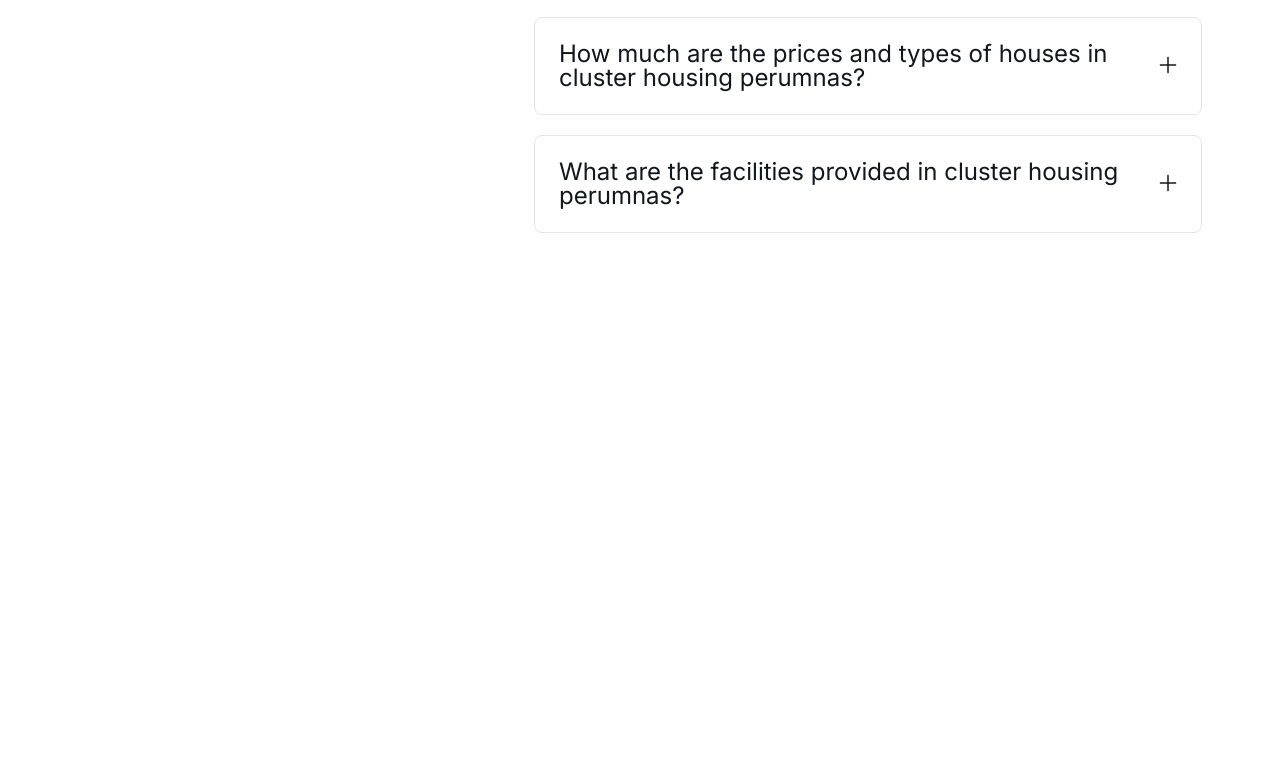
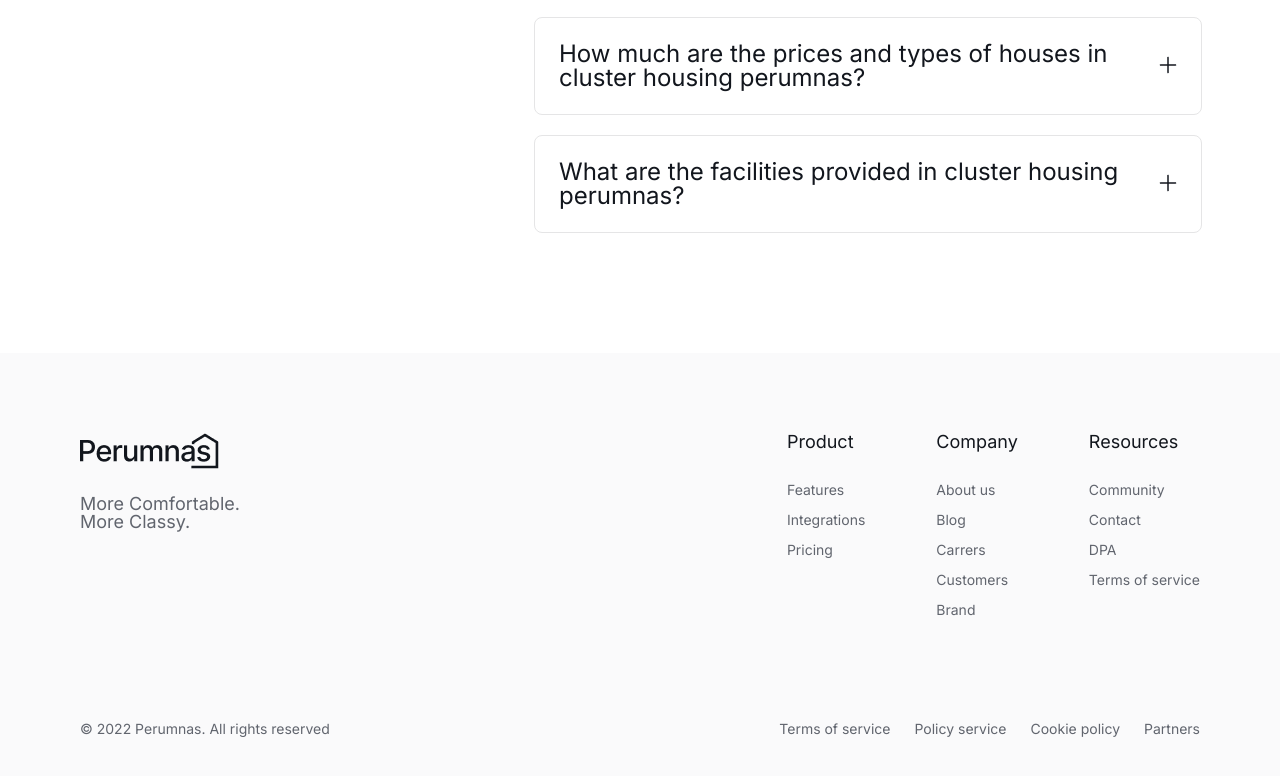
Before and after one commit to gabrielaoliveiramendes/real-state-landing-page, a plain HTML site: page index.html in a window 1280 px wide. Shown: the part 4246-5022 px from the top of the page. Before the commit the page ends 4599 px from the top, so only its background shows below. Drawn offline with Linux system fonts and the light colour scheme.

Commit message:
Footer section

```diff
--- /dev/null
+++ b/css/footer.css
@@ -0,0 +1,60 @@
+.footer{
+    background-color: #FAFAFB;
+    display: flex;
+    flex-direction: column;
+    padding: 80px 80px 40px;
+}
+
+.footer-container{
+    display: flex;
+    justify-content: space-between;
+}
+
+.footer-text img{
+    margin-bottom: 24px;
+}
+
+.footer-text p{
+    font-size: 18px;
+    color: var(--neutral-600);
+}
+
+.footer-links-container{
+    display: flex;
+    gap: 71px;
+}
+
+.footer-links-columns{
+    display: flex;
+    flex-direction: column;
+    gap: 16px;
+}
+
+.footer-links-columns h2{
+    margin-bottom: 16px;
+    font-size: 18px;
+    color: var(--neutral-900);
+    font-weight: var(--medium );
+}
+
+.footer-links-columns a{
+    text-decoration: none;
+    color: var(--neutral-600);
+}
+
+.footer-bottom{
+    display: flex;
+    justify-content: space-between;
+    margin-top: 105px;
+}
+
+.footer-bottom p, a{
+    font-size: 14px;
+    color: var(--neutral-600);
+    text-decoration: none;
+}
+
+.footer-bottom-links{
+    display: flex;
+    gap: 24px;
+}
--- a/css/style.css
+++ b/css/style.css
@@ -6,6 +6,7 @@
 @import url("./infos.css");
 @import url("./examples.css");
 @import url("./faq.css");
+@import url("./footer.css");
 
 @import url('https://fonts.googleapis.com/css2?family=Inter:ital,opsz,wght@0,14..32,100..900;1,14..32,100..900&display=swap');
 
--- a/index.html
+++ b/index.html
@@ -5,7 +5,7 @@
     <meta charset="UTF-8">
     <meta name="viewport" content="width=device-width, initial-scale=1.0">
     <link rel="stylesheet" href="./css/style.css">
-    <title>Document</title>
+    <title>Perumnas</title>
 </head>
 
 <body>
@@ -160,6 +160,53 @@
         </div>
     </section>
 
+    <footer class="footer">
+        <div class="footer-container">
+            <div class="footer-text">
+                <img src="./img/footer/Logo.png" alt="Logo Perumnas">
+                <p>More Comfortable.
+                    <br>
+                    More Classy.</p>
+            </div>
+
+            <div class="footer-links-container">
+                <div class="footer-links-columns">
+                    <h2>Product</h2>
+                    <a href="">Features</a>
+                    <a href="">Integrations</a>
+                    <a href="">Pricing</a>
+                </div>
+
+                <div class="footer-links-columns">
+                    <h2>Company</h2>
+                    <a href="">About us</a>
+                    <a href="">Blog</a>
+                    <a href="">Carrers</a>
+                    <a href="">Customers</a>
+                    <a href="">Brand</a>
+                </div>
+
+                <div class="footer-links-columns">
+                    <h2>Resources</h2>
+                    <a href="">Community</a>
+                    <a href="">Contact</a>
+                    <a href="">DPA</a>
+                    <a href="">Terms of service</a>
+                </div>
+            </div>
+        </div>
+
+        <div class="footer-bottom">
+            <p>© 2022 Perumnas. All rights reserved</p>
+            <div class="footer-bottom-links">
+                <a href="">Terms of service</a>
+                <a href="">Policy service</a>
+                <a href="">Cookie policy</a>
+                <a href="">Partners</a>
+            </div>
+        </div>
+    </footer>
+
 </body>
 
 </html>
```
Also changed, not shown: img/footer/Logo.png (added).
